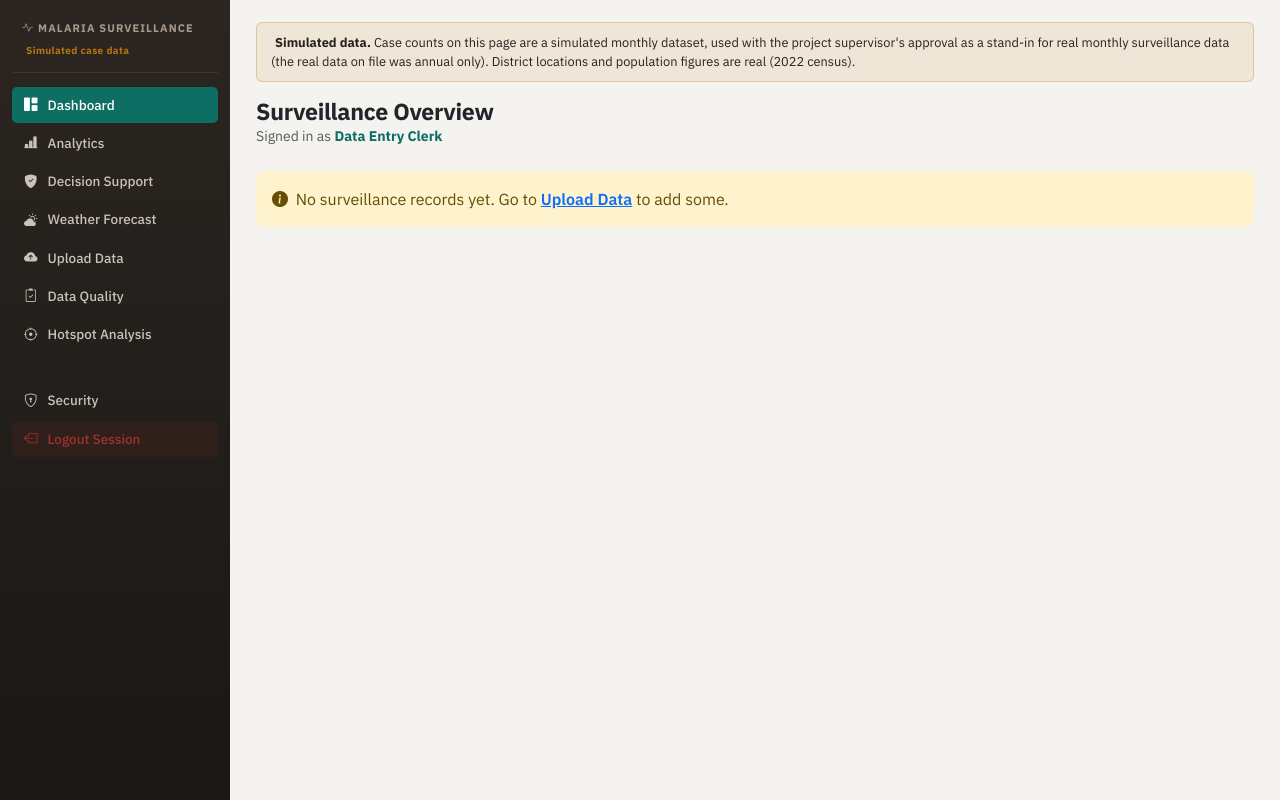
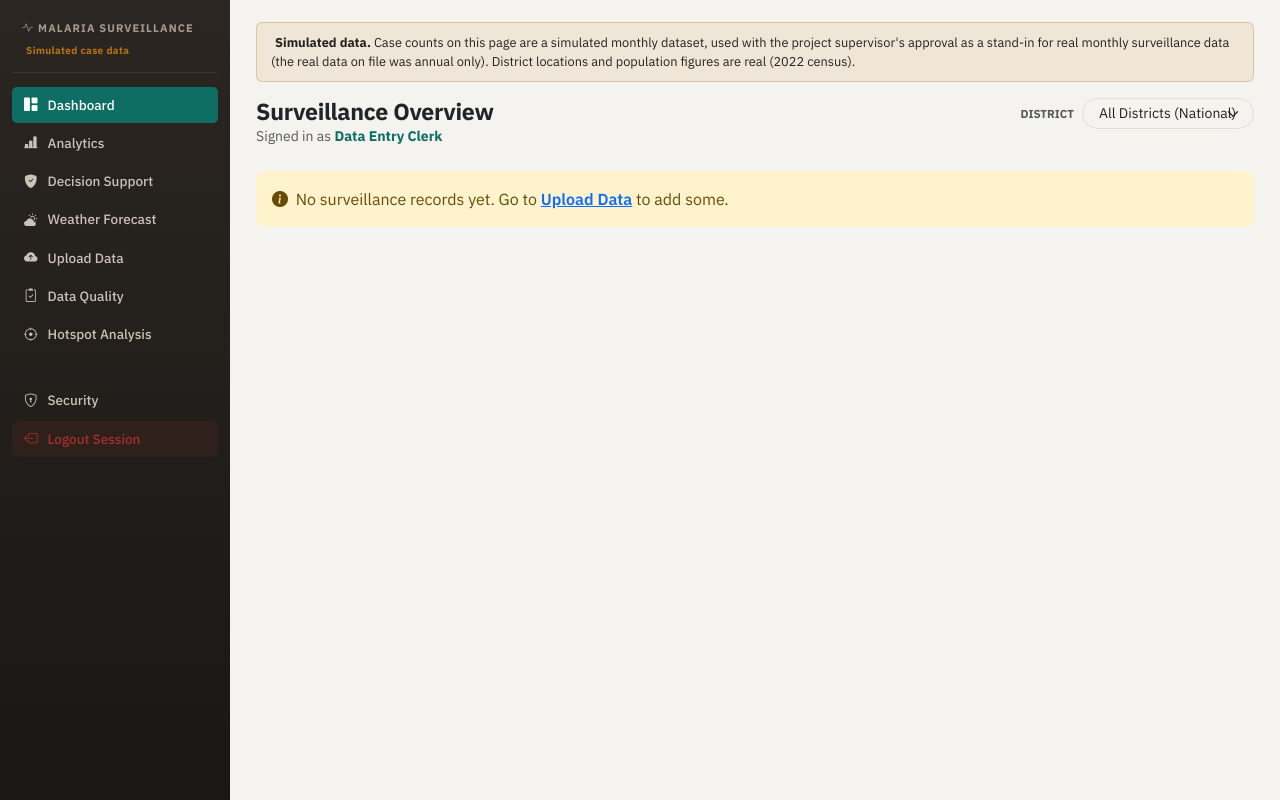
Before and after one commit to LadyStephania/Malaria-analytics-, a Django app: page /dashboard/ in a window 1280 px wide. Run offline with Django 5.2, Linux system fonts and the light colour scheme; the visitor is signed in with stand-in values (Sample User, id 1); data that the repository does not hold is empty.

Commit message:
Add a District selector to the Dashboard; un-pair the map from Statistics
District selector, styled like the reference screenshot's "Region"
pill and placed in the same top-right position. Scopes only the KPI
cards (Confirmed Cases, Test Positivity Rate) and the trend chart to
the selected district - the donut, bar chart, province table, and map
stay nationwide, since those exist specifically to compare districts
against each other and would show almost nothing useful narrowed to
one (a donut with 1 slice, a bar chart with 1 bar). Districts Reporting
and Highest-Burden District also stay nationwide, since "how many
districts are reporting" isn't a question a single district has its
own version of.

Also split the District Risk Map back out of the row it was sharing
with the Statistics table into its own full-width row, per request.

Verified with manage.py check, a 9-route smoke test, a filtered-view
test (confirmed the KPI figure and trend title change for a selected
district while the donut's national tier counts stay unchanged), an
HTML-level duplicate check on the map, and a Playwright screenshot.

Co-Authored-By: Claude Sonnet 5 <noreply@anthropic.com>

```diff
--- a/core_project/malaria/templates/dashboard.html
+++ b/core_project/malaria/templates/dashboard.html
@@ -39,11 +39,22 @@
         <h2 class="fw-bold text-dark m-0">Surveillance Overview</h2>
         <p class="text-muted small mb-0">Signed in as <strong class="text-primary">{{ active_user_role }}</strong></p>
     </div>
-    {% if latest_date %}
-    <span class="badge bg-light text-secondary border p-2 fw-medium">
-        <i class="bi bi-clock-history me-1"></i>Latest report: {{ latest_date }}{% if data_year_range %} &middot; Data on file: {{ data_year_range }}{% endif %}
-    </span>
-    {% endif %}
+    <div class="d-flex align-items-center gap-2 flex-wrap">
+        <form method="get" class="d-flex align-items-center gap-2" title="Scopes the numbers and trend chart above to one district — the donut, bar chart, province table, and map always stay nationwide, since they compare districts against each other.">
+            <label class="small fw-bold text-muted text-uppercase mb-0" style="font-size: 0.72rem;">District</label>
+            <select name="district_id" class="form-select form-select-sm w-auto rounded-pill px-3" onchange="this.form.submit()">
+                <option value="">All Districts (National)</option>
+                {% for d in districts_with_data %}
+                <option value="{{ d.id }}" {% if d.id|stringformat:"s" == selected_district_id|stringformat:"s" %}selected{% endif %}>{{ d.name }}</option>
+                {% endfor %}
+            </select>
+        </form>
+        {% if latest_date %}
+        <span class="badge bg-light text-secondary border p-2 fw-medium">
+            <i class="bi bi-clock-history me-1"></i>Latest report: {{ latest_date }}{% if data_year_range %} &middot; Data on file: {{ data_year_range }}{% endif %}
+        </span>
+        {% endif %}
+    </div>
 </div>
 
 {% if not has_data %}
@@ -60,7 +71,7 @@
         <div class="premium-card h-100 mb-0" style="border-top: 4px solid var(--primary);">
             <span class="text-muted small text-uppercase fw-semibold d-block mb-1">Confirmed Cases (RDT)</span>
             <div class="fw-bold text-primary kpi-value">{{ confirmed_rdt|intcomma }}</div>
-            <span class="text-success small fw-semibold">All districts{% if data_year_range %}, {{ data_year_range }}{% endif %}</span>
+            <span class="text-success small fw-semibold">{% if selected_district %}{{ selected_district.name }}{% else %}All districts{% endif %}{% if data_year_range %}, {{ data_year_range }}{% endif %}</span>
         </div>
     </div>
     <div class="col">
@@ -127,10 +138,10 @@
     </div>
 </div>
 
-<!-- Statistics + Map side by side, same row as the reference's bottom row. -->
+{% if yearly_stats %}
+<!-- Statistics: year-by-year national totals, its own row. -->
 <div class="row g-4 mb-4">
-    <div class="col-12 col-lg-7">
-        {% if yearly_stats %}
+    <div class="col-12">
         <div class="premium-card p-0 overflow-hidden mb-0">
             <div class="p-3 bg-light border-bottom fw-bold text-dark d-flex align-items-center gap-2">
                 <i class="bi bi-table text-primary"></i> Statistics
@@ -171,10 +182,14 @@
                 </table>
             </div>
         </div>
-        {% endif %}
     </div>
-    <div class="col-12 col-lg-5">
-        <div class="premium-card mb-0 h-100">
+</div>
+{% endif %}
+
+<!-- District Risk Map: its own row, no longer paired with the Statistics table. -->
+<div class="row g-4 mb-4">
+    <div class="col-12">
+        <div class="premium-card mb-0">
             <div class="d-flex justify-content-between align-items-center mb-3">
                 <h5 class="fw-bold m-0 text-dark d-flex align-items-center gap-2">
                     <i class="bi bi-map-fill text-primary"></i> District Risk Map
--- a/core_project/malaria/views.py
+++ b/core_project/malaria/views.py
@@ -576,7 +576,28 @@ def _regenerate_backup_codes(user):
 # ================= 3. HOME VIEW: OVERVIEW DASHBOARD =================
 @login_required
 def dashboard_view(request):
-    totals = IntegratedMalariaData.objects.aggregate(
+    # Optional district filter — scopes only the KPI cards and trend chart
+    # below (both meaningful for a single district). The donut, bar chart,
+    # province table, and map stay nationwide regardless, since those exist
+    # specifically to compare districts against each other — narrowing them
+    # to one district would leave a donut with one slice, a bar chart with
+    # one bar, and so on.
+    districts_with_data = (
+        ZambianDistrict.objects.filter(integratedmalariadata__isnull=False).distinct().order_by('name')
+    )
+    selected_district = None
+    district_id = request.GET.get('district_id') or None
+    if district_id:
+        try:
+            selected_district = ZambianDistrict.objects.get(pk=district_id)
+        except (ZambianDistrict.DoesNotExist, ValueError):
+            selected_district = None
+
+    scoped_records = IntegratedMalariaData.objects.all()
+    if selected_district:
+        scoped_records = scoped_records.filter(district=selected_district)
+
+    totals = scoped_records.aggregate(
         total_confirmed=Sum('rdt_confirmations'),
         total_suspected=Sum('suspected_cases'),
         total_tested=Sum('rdt_tested'),
@@ -592,6 +613,9 @@ def dashboard_view(request):
     # data" and "0% positive" are different claims.
     positivity_rate = round(total_confirmed / total_tested * 100, 1) if total_tested else None
     has_data = totals['latest_date'] is not None
+    # Deliberately NOT scoped to the selected district — "how many districts are
+    # reporting" and "which district has the most cases" are inherently
+    # nationwide questions, not something a single district has its own version of.
     districts_reporting = IntegratedMalariaData.objects.values('district_id').distinct().count()
     total_districts = ZambianDistrict.objects.count()
 
@@ -735,7 +759,7 @@ def dashboard_view(request):
     # already identifies the period, and it sidesteps any dependence on
     # epi_week being a meaningful label (see _detect_cadence).
     trend_rows = list(
-        IntegratedMalariaData.objects
+        scoped_records
         .values('date')
         .annotate(cases=Sum('rdt_confirmations'))
         .order_by('-date')[:8]
@@ -755,8 +779,13 @@ def dashboard_view(request):
         'month': 'Recent Confirmed Case Trend (by Month)',
         'week': 'Recent Confirmed Case Trend (by Epi Week)',
     }.get(trend_cadence, 'Recent Confirmed Case Trend')
+    if selected_district:
+        trend_title += f' — {selected_district.name}'
 
     context = {
+        'districts_with_data': districts_with_data,
+        'selected_district': selected_district,
+        'selected_district_id': selected_district.id if selected_district else '',
         'confirmed_rdt': total_confirmed,
         'total_suspected': total_suspected,
         'total_tested': total_tested,
```
